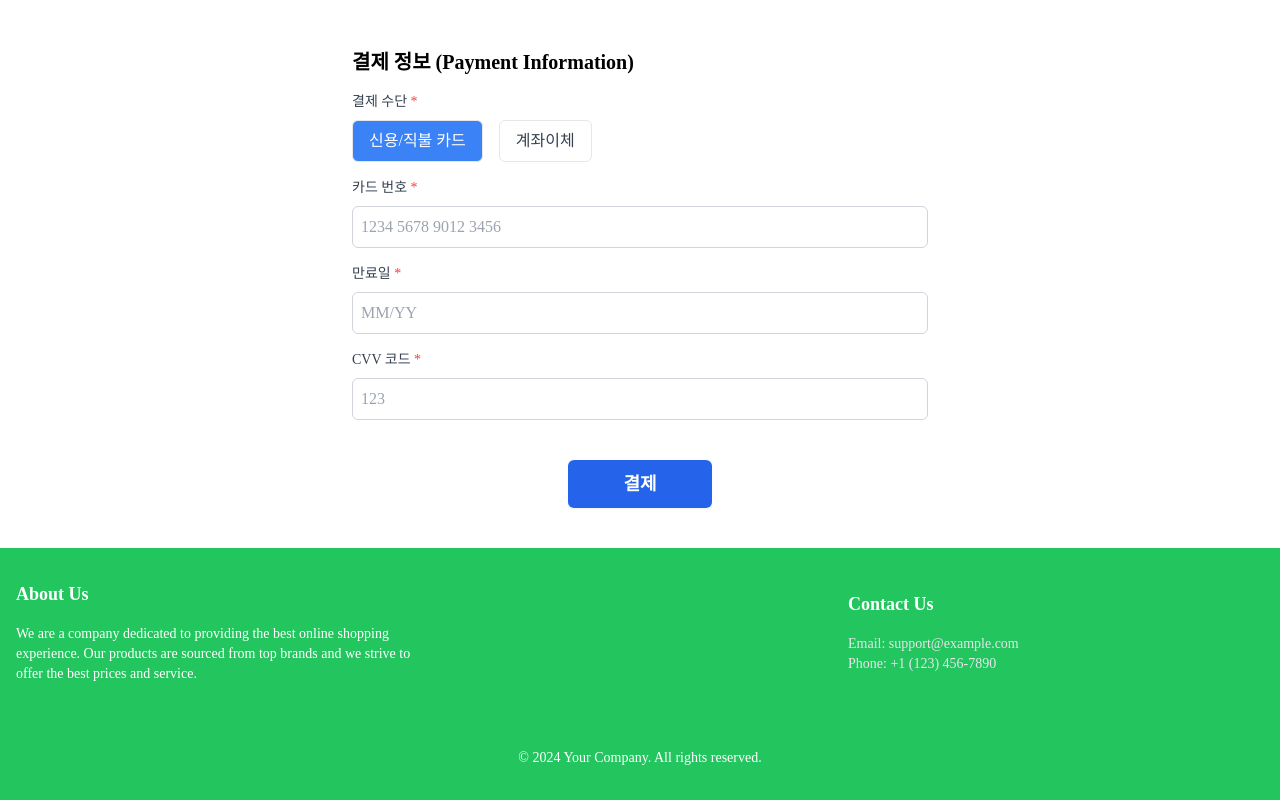
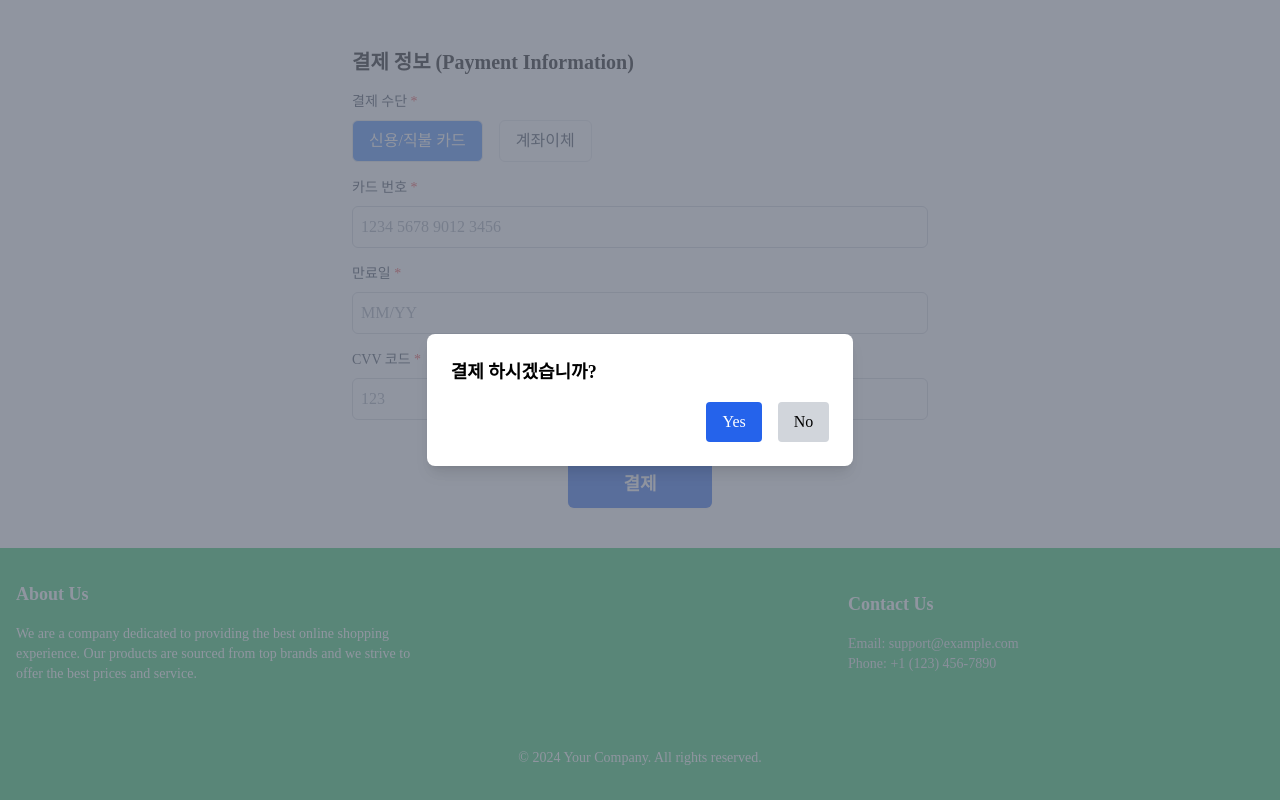
Before and after one commit to supercoding-shoppingmall-project/frontend, a React (Vite) app: page /pay in a window 1280 px wide. Both pictures are taken after typing "Sample", "Sample", "5551234", "Sample", "Sample", "Sample" into the empty fields and a click on the button "결제". Shown: the part 513-1313 px from the top of the page. Built offline with nearby package versions, Linux system fonts and the light colour scheme; a web font is replaced by a local one.

Commit message:
[구매] 결제 버튼 클릭 시 모달창 띄우기 1차

```diff
--- a/src/pages/PayPage.jsx
+++ b/src/pages/PayPage.jsx
@@ -8,6 +8,14 @@ export default function PayPage() {
   const [cvv, setCvv] = useState("");
   const [bankName, setBankName] = useState("");
   const [accountNumber, setAccountNumber] = useState("");
+  const [isModalOpen, setIsModalOpen] = useState(false);
+  const openModal = () => setIsModalOpen(true);
+  const closeModal = () => setIsModalOpen(false);
+
+  const confirmHandle = () => {
+    console.log("결제 확인");
+    closeModal();
+  };
 
   const submitHandle = (e) => {
     e.preventDefault();
@@ -211,10 +219,34 @@ export default function PayPage() {
           <div className="mt-10 flex justify-center">
             <button
               type="submit"
+              onClick={openModal}
               className="w-1/4 rounded-md bg-blue-600 mb-10 px-3.5 py-2.5 text-center text-lg font-semibold text-white shadow-sm hover:bg-blue-500 focus-visible:outline focus-visible:outline-2 focus-visible:outline-offset-2 focus-visible:outline-blue-600"
             >
               결제
             </button>
+            {isModalOpen && (
+              <div className="fixed inset-0 flex items-center justify-center bg-gray-500 bg-opacity-75">
+                <div className="bg-white p-6 rounded-lg shadow-lg w-1/3">
+                  <h2 className="text-lg font-semibold mb-4">
+                    결제 하시겠습니까?
+                  </h2>
+                  <div className="flex justify-end space-x-4">
+                    <button
+                      onClick={confirmHandle}
+                      className="bg-blue-600 text-white px-4 py-2 rounded hover:bg-blue-500"
+                    >
+                      Yes
+                    </button>
+                    <button
+                      onClick={closeModal}
+                      className="bg-gray-300 text-black px-4 py-2 rounded hover:bg-gray-200"
+                    >
+                      No
+                    </button>
+                  </div>
+                </div>
+              </div>
+            )}
           </div>
         </div>
       </form>
```
